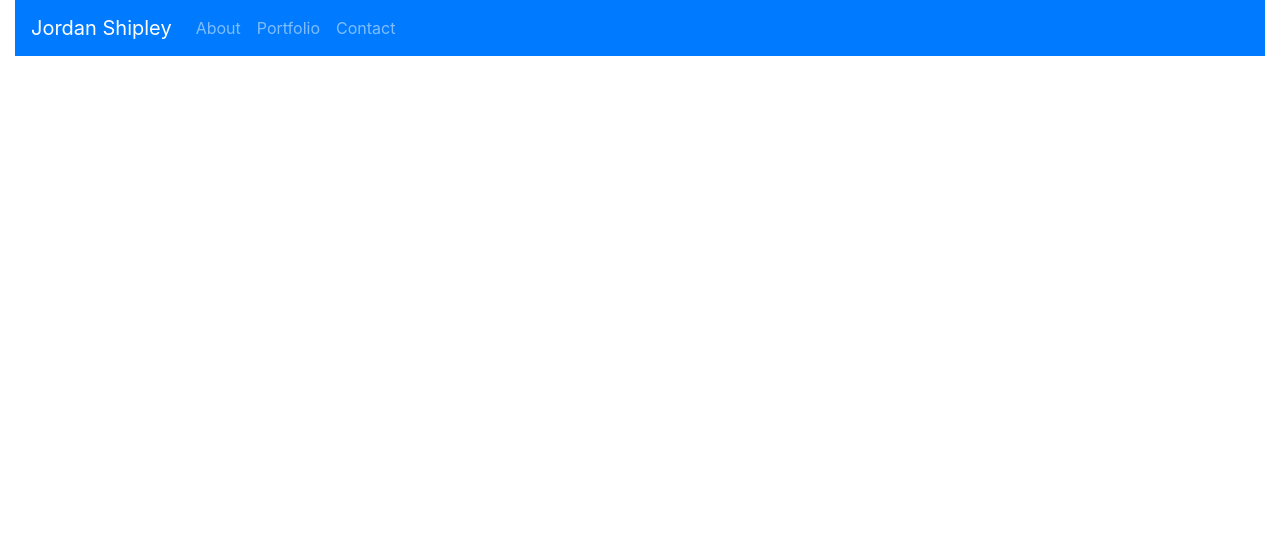
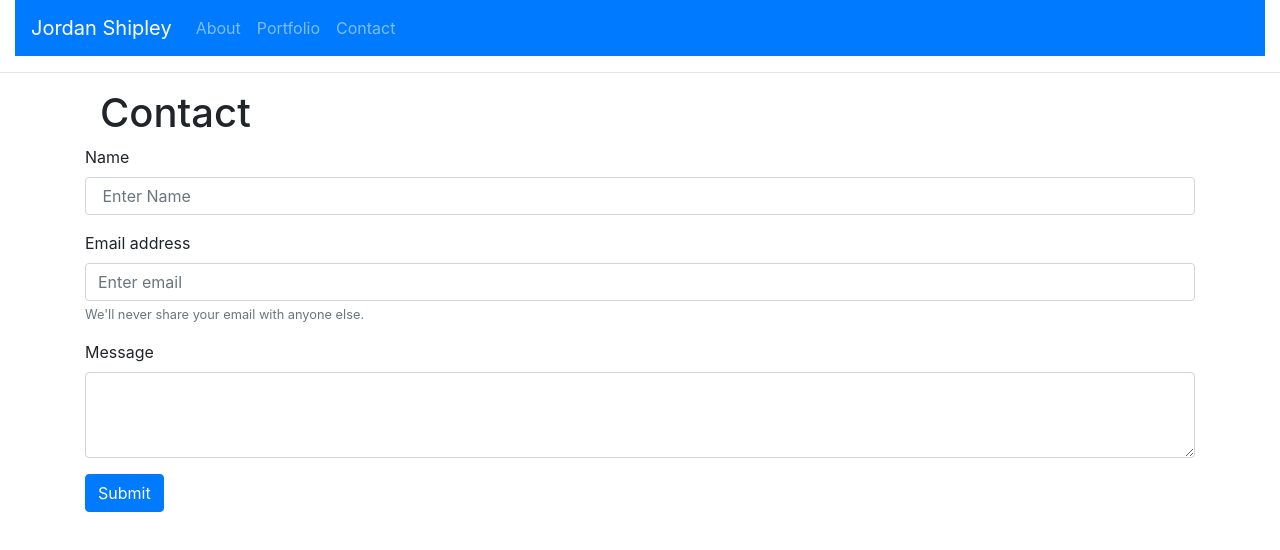
Before and after one commit to jship23/jshipley-homework2, a plain HTML site: page contact.html in a window 1280 px wide. Drawn offline with nearby package versions, Linux system fonts and the light colour scheme.

Commit message:
almost finished

```diff
--- a/contact.html
+++ b/contact.html
@@ -19,19 +19,41 @@ integrity="sha384-JcKb8q3iqJ61gNV9KGb8thSsNjpSL0n8PARn9HuZOnIxN0hoP+VmmDGMN5t9UJ
             </button>
             <div class="collapse navbar-collapse" id="navbarNav">
                 <ul class="navbar-nav">
-                    <li class="nav-item primary">
-                        <a class="nav-link" href="#">About <span class="sr-only">(current)</span></a>
+                    <li class="nav-item default">
+                        <a class="nav-link" href="index.html">About</a>
                     </li>
                     <li class="nav-item default">
                         <a class="nav-link" href="portfolio.html">Portfolio</a>
                     </li>
-                    <li class="nav-item default">
-                        <a class="nav-link" href="contact.html">Contact</a>
+                    <li class="nav-item primary">
+                        <a class="nav-link" href="contact.html">Contact <span class="sr-only">(current)</span></a>
                     </li>
                 </ul>
             </div>
         </nav>
     </div>
 
+    <hr>
+<div class="container">
+    <form>
+        <div class="container-fluid">
+            <h1>Contact</h1>
+        </div>
+        <div class="form-group">
+          <label for="inputName">Name</label>
+          <input type="password" class="form-control" id="inputName" placeholder=" Enter Name">
+        </div>
+        <div class="form-group">
+            <label for="inputEmail">Email address</label>
+            <input type="email" class="form-control" id="inputEmail" aria-describedby="emailHelp" placeholder="Enter email">
+            <small id="emailHelp" class="form-text text-muted">We'll never share your email with anyone else.</small>
+          </div>
+          <div class="form-group">
+            <label for="messageText">Message</label>
+            <textarea class="form-control" id="messageText" rows="3"></textarea>
+          </div>
+        <button type="submit" class="btn btn-primary">Submit</button>
+      </form>
+    </div>
 </body>
 </html>
```
Also changed, not shown: index.html (+4 -2 lines), portfolio.html (+23 -0 lines).
